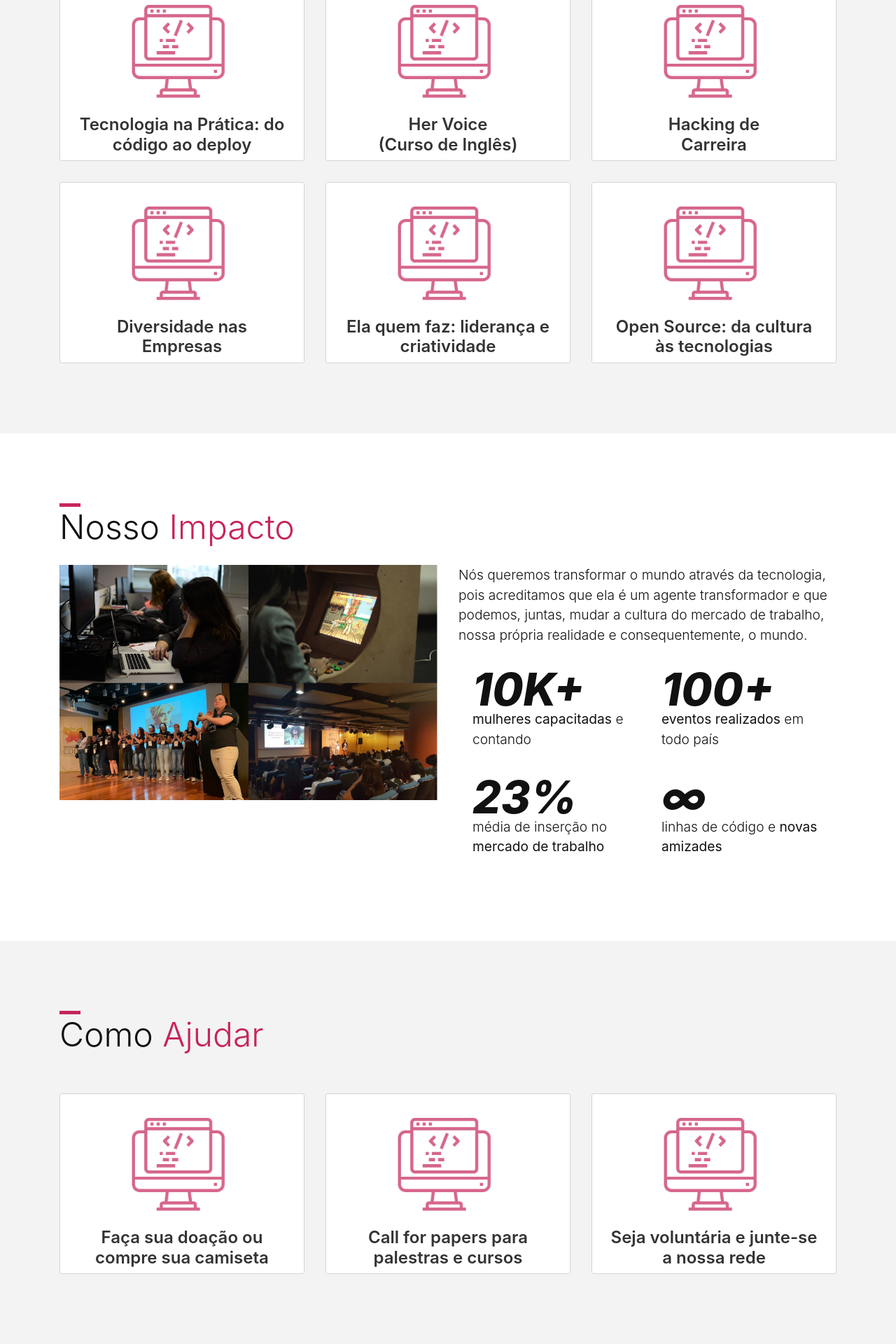
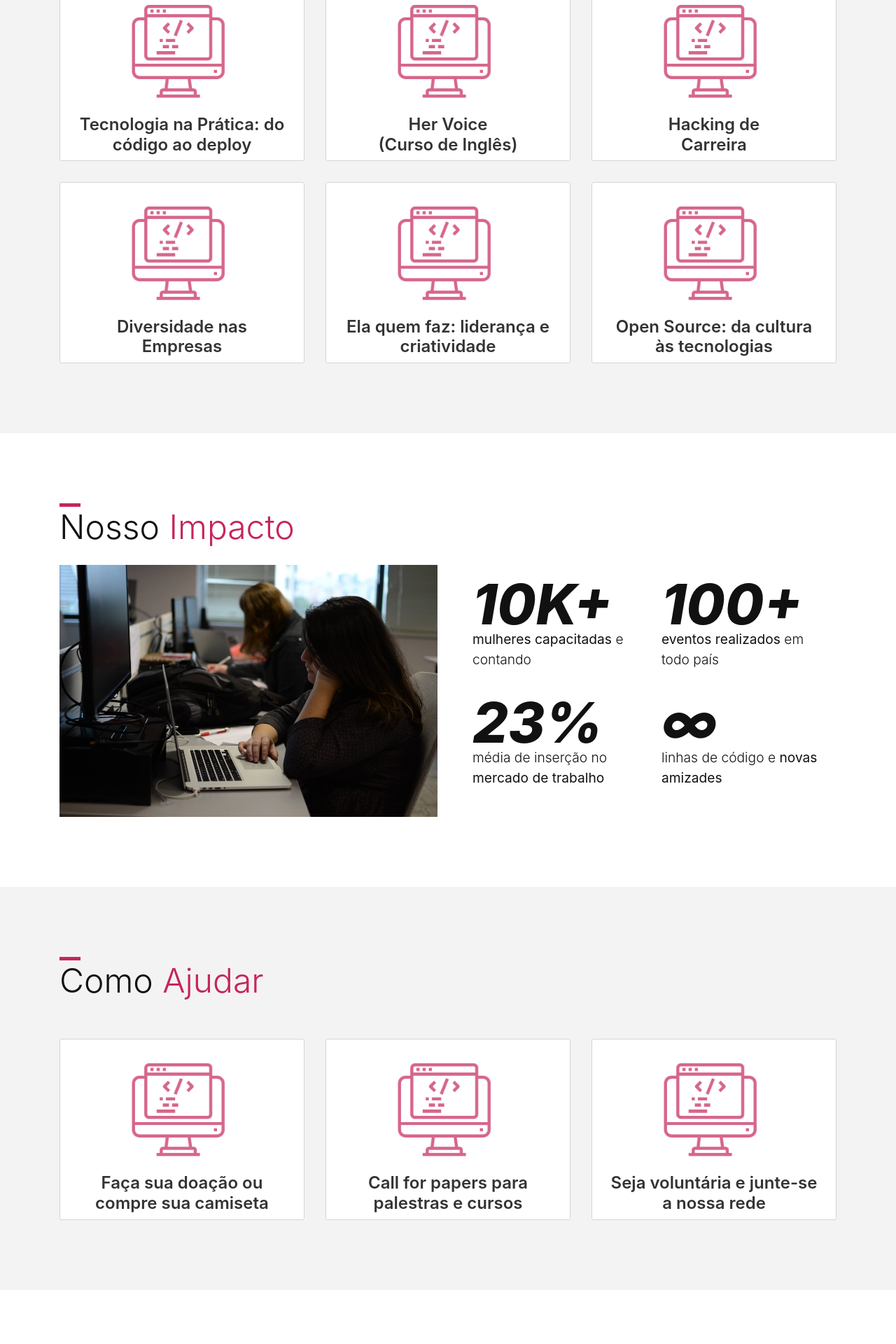
Before and after one commit to LorTrindade/networking, a Jekyll site: the page built from index.html, in a window 1280 px wide. Shown: the part 1641-3561 px from the top of the page at 70% size. Built offline with Jekyll 4.4.1, drawn with Linux system fonts in a browser that asks for light colours; some web fonts are replaced; after the commit the page ends 3484 px from its top, so only the background shows below that.

Commit message:
home fix

```diff
--- a/assets/css/style.css
+++ b/assets/css/style.css
@@ -1667,8 +1667,8 @@ footer a {
 }
 
 .list-content-impact li em {
-    font-size: 4rem;
+    font-size: 5rem;
     font-weight: 800;
     display: block;
-    line-height: 3.5rem;
-}
+    line-height: 4.5rem;
+}
--- a/index.html
+++ b/index.html
@@ -91,10 +91,9 @@ coverText: "Nós {Somos, Criamos e Programamos} o <span>PROTAGONISMO</span> <spa
             </div>
 
             <div class="col-lg-6 col-md-12">
-                <img src="{{"/assets/images/womakerscode-impacto.PNG" | relative_url }}" class="img-fluid" />
+                <img src="{{"/assets/images/womakerscode-oficina.jpg" | relative_url }}" class="img-fluid" />
             </div>
             <div class="col-lg-6 col-md-12">
-                    <p>Nós queremos transformar o mundo através da tecnologia, pois acreditamos que ela é um agente transformador e que podemos, juntas, mudar a cultura do mercado de trabalho, nossa própria realidade e consequentemente, o mundo.</p>
                 <ul class="list-content-impact">
                     <li>
                         <p>
```
Also changed, not shown: assets/images/womakerscode-oficina.jpg (added).
